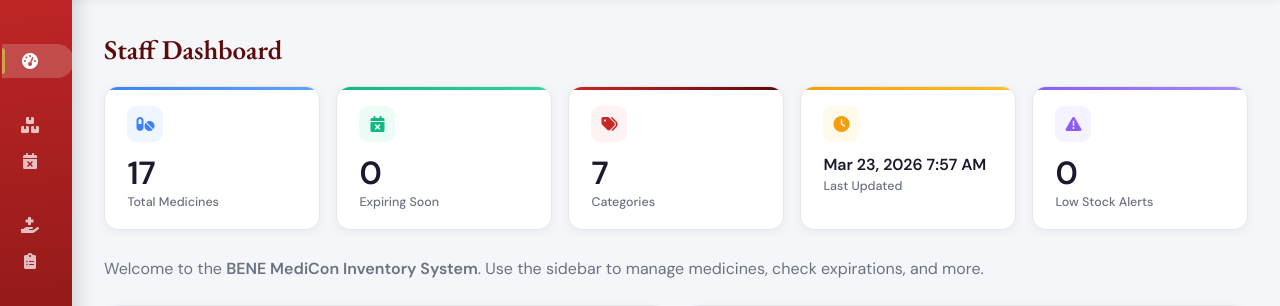
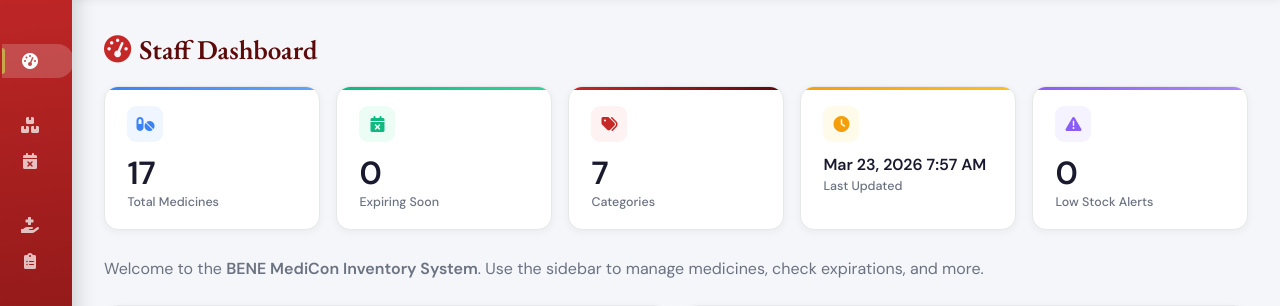
Before and after one commit to Mawc0/BENE_N, a PHP site: page /dashboard.php in a window 1280 px wide. Shown: the part 62-368 px from the top of the page. Run offline with PHP 8.4, Linux system fonts and the light colour scheme; data comes from the database, SQL or seed files in the repository; data that the repository does not hold is empty.

Commit message:
label updates

```diff
--- a/user/staff/dashboard.php
+++ b/user/staff/dashboard.php
@@ -846,7 +846,7 @@ if (!in_array(date('Y-m'), $reportMonths)) {
     <?php endif; ?>
 
     <div id="content-dashboard" class="content active">
-      <h1>Staff Dashboard</h1>
+      <h1><i class="fas fa-tachometer-alt" style="color:var(--red-light);margin-right:8px;"></i>Staff Dashboard</h1>
       <div class="dashboard-cards">
         <div class="stat-card stat-card-1">
           <div class="stat-icon"><i class="fas fa-pills"></i></div>
@@ -1080,7 +1080,7 @@ ORDER BY month
     </div>
 
     <div id="content-inventory" class="content">
-      <h1>Medical Supplies</h1>
+      <h1><i class="fas fa-boxes" style="color:var(--red-light);margin-right:8px;"></i>Medical Supplies</h1>
 
       <!-- Toolbar: Search + Add -->
       <div style="display:flex; gap:10px; align-items:center; margin-bottom:1rem; flex-wrap:wrap;">
@@ -1274,7 +1274,7 @@ ORDER BY month
     </div>
 
     <div id="content-expiration" class="content">
-      <h1>Expiry Tracker</h1>
+      <h1><i class="fas fa-calendar-times" style="color:var(--red-light);margin-right:8px;"></i>Expiry Tracker</h1>
 
       <!-- Toolbar: Filters + Actions -->
       <div
@@ -1524,7 +1524,7 @@ ORDER BY month
 
     <!-- Donation Page -->
     <div id="content-donate" class="content">
-      <h1>Donate or Dispose</h1>
+      <h1><i class="fas fa-hand-holding-medical" style="color:var(--red-light);margin-right:8px;"></i>Donate or Dispose</h1>
 
       <!-- Collapsible Tips -->
       <details style="margin-bottom:1.2rem;">
@@ -1720,7 +1720,7 @@ ORDER BY month
 
     <!-- My Requests -->
     <div id="content-donation-history" class="content">
-      <h1>My Requests</h1>
+      <h1><i class="fas fa-clipboard-list" style="color:var(--red-light);margin-right:8px;"></i>My Requests</h1>
 
       <!-- Sub-tab Pills -->
       <div style="display:flex;gap:8px;margin-bottom:1.2rem;">
@@ -2256,7 +2256,7 @@ ORDER BY month
 
     <!-- Expired Supply History -->
     <div id="content-expired-history" class="content">
-      <h1>Expired Supply History</h1>
+      <h1><i class="fas fa-history" style="color:var(--red-light);margin-right:8px;"></i> Expired Supply History</h1>
       <p style="color:var(--text-muted);font-size:0.88rem;margin-bottom:1.2rem;">
         A log of all medicines that have expired and been automatically removed from active inventory.
       </p>
```
